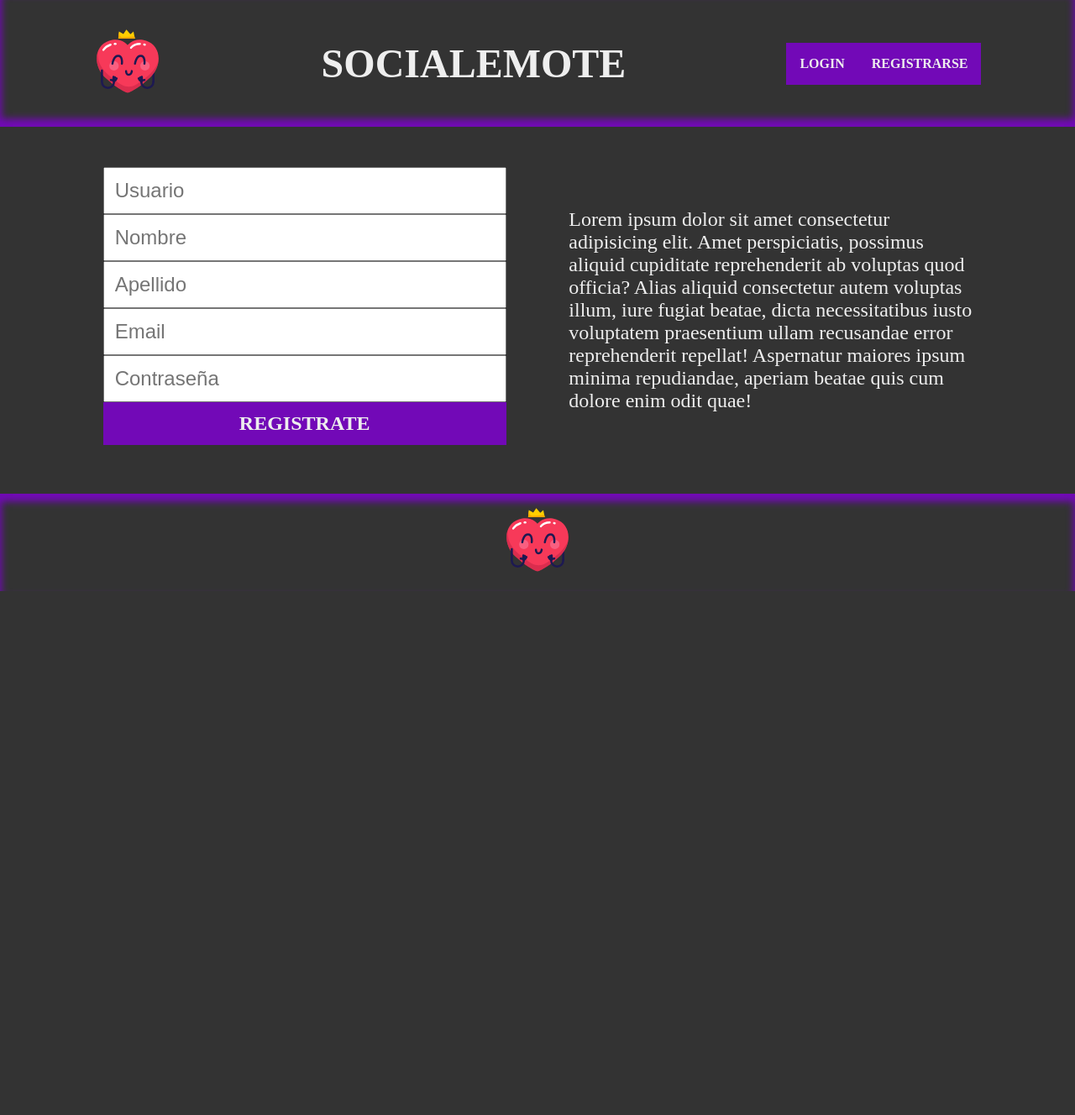
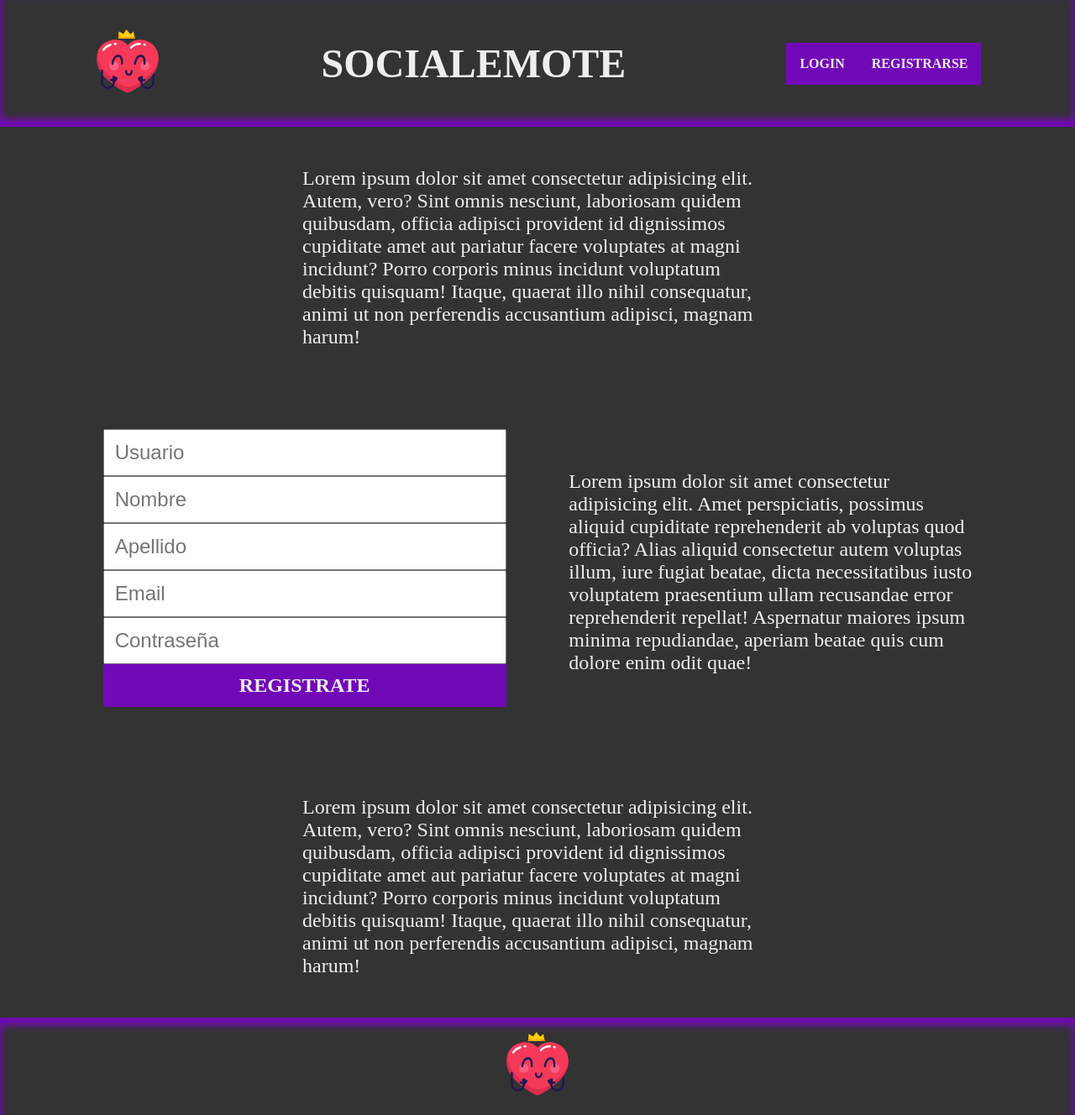
Before and after one commit to KevinFrutos/SocialEmote-Front, a React (Vite) app: page /register in a window 1280 px wide. Shown: the whole page at 84% size. Before the commit the page ends 800 px from the top, so only its background shows below. Built offline with nearby package versions, Linux system fonts and the light colour scheme.

Commit message:
Cambiando layout de las paginas login/register

```diff
--- a/src/components/pages/Login.jsx
+++ b/src/components/pages/Login.jsx
@@ -51,8 +51,17 @@ const Login = () => {
 	};
 
 	return (
-		<section className={css.container}>
-			<article className={css.articleContainer}>
+		<section>
+			<article>
+				<p className={`${css.textDefault} ${css.textBottom}`}>
+					Lorem ipsum dolor sit amet consectetur adipisicing elit. Autem, vero? Sint omnis nesciunt, laboriosam quidem
+					quibusdam, officia adipisci provident id dignissimos cupiditate amet aut pariatur facere voluptates at magni
+					incidunt? Porro corporis minus incidunt voluptatum debitis quisquam! Itaque, quaerat illo nihil consequatur,
+					animi ut non perferendis accusantium adipisci, magnam harum!
+				</p>
+			</article>
+			<article className={css.container}>
+				<aside className={css.asideContainer}>
 					<Input
 						labelName='Usuario'
 						forName='user'
@@ -68,13 +77,14 @@ const Login = () => {
 					/>
 					<Button buttonClass={css.submitButton} buttonName='LOGIN' clickHandler={login} />
 					<p className={css.errorMessage}>{errorMessage}</p>
+				</aside>
 			</article>
-			<article className={css.articleContainer}>
-				<p className={css.textAside}>
-					Lorem ipsum dolor sit amet consectetur adipisicing elit. Amet perspiciatis, possimus aliquid cupiditate
-					reprehenderit ab voluptas quod officia? Alias aliquid consectetur autem voluptas illum, iure fugiat beatae,
-					dicta necessitatibus iusto voluptatem praesentium ullam recusandae error reprehenderit repellat! Aspernatur
-					maiores ipsum minima repudiandae, aperiam beatae quis cum dolore enim odit quae!
+			<article>
+				<p className={`${css.textDefault} ${css.textBottom}`}>
+					Lorem ipsum dolor sit amet consectetur adipisicing elit. Autem, vero? Sint omnis nesciunt, laboriosam quidem
+					quibusdam, officia adipisci provident id dignissimos cupiditate amet aut pariatur facere voluptates at magni
+					incidunt? Porro corporis minus incidunt voluptatum debitis quisquam! Itaque, quaerat illo nihil consequatur,
+					animi ut non perferendis accusantium adipisci, magnam harum!
 				</p>
 			</article>
 		</section>
--- a/src/components/pages/Login.module.css
+++ b/src/components/pages/Login.module.css
@@ -5,14 +5,19 @@
 	padding: 3rem;
 }
 
-.articleContainer {
+.asideContainer {
 	width: 30rem;
 }
 
-.textAside {
+.textDefault {
 	font-size: 1.5em;
 	color: var(--text-color);
 }
+
+.textBottom {
+	padding: 1em 15em;
+}
+
 .submitButton {
 	text-align: center;
 	padding: 0.5em;
@@ -35,7 +40,7 @@ p.errorMessage {
 		flex-direction: column;
 		padding: 2em;
 	}
-	.articleContainer {
+	.asideContainer {
 		width: 100%;
 	}
 }
--- a/src/components/pages/Register.jsx
+++ b/src/components/pages/Register.jsx
@@ -43,8 +43,17 @@ const register = () => {
 	};
 
 	return (
-		<section className={css.container}>
-			<article className={css.articleContainer}>
+		<section>
+			<article>
+				<p className={`${css.textDefault} ${css.textBottom}`}>
+					Lorem ipsum dolor sit amet consectetur adipisicing elit. Autem, vero? Sint omnis nesciunt, laboriosam quidem
+					quibusdam, officia adipisci provident id dignissimos cupiditate amet aut pariatur facere voluptates at magni
+					incidunt? Porro corporis minus incidunt voluptatum debitis quisquam! Itaque, quaerat illo nihil consequatur,
+					animi ut non perferendis accusantium adipisci, magnam harum!
+				</p>
+			</article>
+			<article className={css.container}>
+				<aside className={css.asideContainer}>
 					<Input
 						labelName='Usuario'
 						forName='user'
@@ -79,13 +88,22 @@ const register = () => {
 					<Button buttonClass={css.submitButton} buttonName='REGISTRATE' clickHandler={registrarse} />
 					<p className={css.successMessage}>{successMessage}</p>
 					<p className={css.errorMessage}>{errorMessage}</p>
-			</article>
-			<article className={css.articleContainer}>
-				<p className={css.textAside}>
+				</aside>
+				<aside className={css.asideContainer}>
+					<p className={css.textDefault}>
 						Lorem ipsum dolor sit amet consectetur adipisicing elit. Amet perspiciatis, possimus aliquid cupiditate
 						reprehenderit ab voluptas quod officia? Alias aliquid consectetur autem voluptas illum, iure fugiat beatae,
 						dicta necessitatibus iusto voluptatem praesentium ullam recusandae error reprehenderit repellat! Aspernatur
 						maiores ipsum minima repudiandae, aperiam beatae quis cum dolore enim odit quae!
+					</p>
+				</aside>
+			</article>
+			<article>
+				<p className={`${css.textDefault} ${css.textBottom}`}>
+					Lorem ipsum dolor sit amet consectetur adipisicing elit. Autem, vero? Sint omnis nesciunt, laboriosam quidem
+					quibusdam, officia adipisci provident id dignissimos cupiditate amet aut pariatur facere voluptates at magni
+					incidunt? Porro corporis minus incidunt voluptatum debitis quisquam! Itaque, quaerat illo nihil consequatur,
+					animi ut non perferendis accusantium adipisci, magnam harum!
 				</p>
 			</article>
 		</section>
--- a/src/components/pages/Register.module.css
+++ b/src/components/pages/Register.module.css
@@ -5,13 +5,17 @@
 	padding: 3rem;
 }
 
-.articleContainer {
+.asideContainer {
 	width: 30rem;
 }
 
-.textAside {
+.textDefault {
 	font-size: 1.5em;
 	color: var(--text-color);
+}
+
+.textBottom{
+	padding: 1em 15em;
 }
 
 .submitButton {
@@ -41,7 +45,7 @@ p.errorMessage {
 		flex-direction: column;
 		padding: 2em;
 	}
-	.articleContainer {
+	.asideContainer {
 		width: 100%;
 	}
 }
```
Lines whose indentation alone changed are shown as unchanged.
